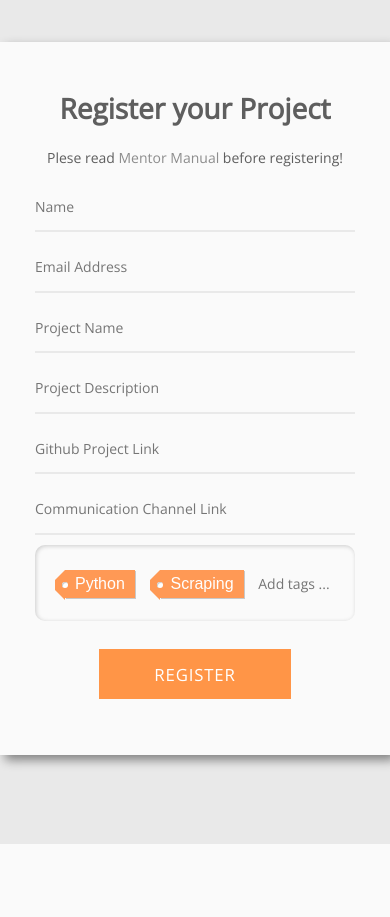
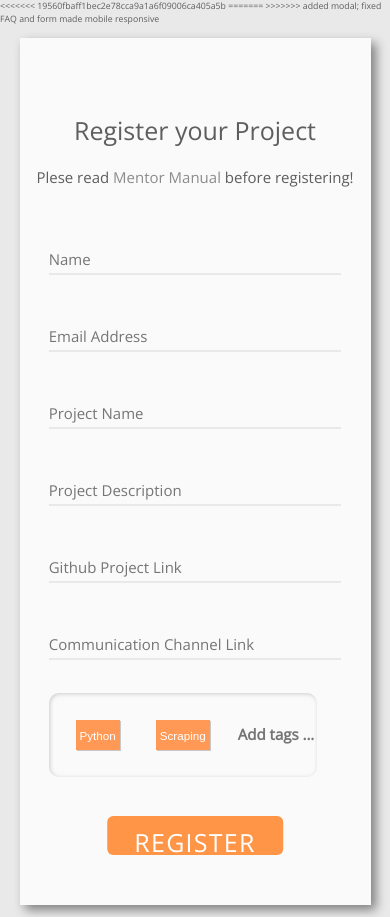
Before and after one commit to kossiitkgp/kwoc-2017, a Flask app: page /mentor_form in a window 390 px wide. Before the commit the page ends 844 px from the top, so only its background shows below. Run offline with Flask 2, Linux system fonts and the light colour scheme; some libraries are stand-ins or nearby versions.

Commit message:
added modal; fixed FAQ and form made mobile responsive

```diff
--- a/templates/mentor_form.html
+++ b/templates/mentor_form.html
@@ -1,8 +1,14 @@
 <!doctype html>
 <html lang="en">
     <head>
+      <link rel="stylesheet" href="https://maxcdn.bootstrapcdn.com/bootstrap/3.3.7/css/bootstrap.min.css">
+       <meta name="viewport" content="width=device-width, initial-scale=1.0">
       <script src="https://ajax.googleapis.com/ajax/libs/jquery/3.2.1/jquery.min.js"></script>
+<<<<<<< 19560fbaff1bec2e78cca9a1a6f09006ca405a5b
       <title>Register yourself as mentor and propose a project</title>
+=======
+      <script src="https://maxcdn.bootstrapcdn.com/bootstrap/3.3.7/js/bootstrap.min.js"></script>
+>>>>>>> added modal; fixed FAQ and form made mobile responsive
       <style>
       @import url(https://fonts.googleapis.com/css?family=Open+Sans:400);
 
@@ -25,24 +31,25 @@ body {
 /* Form Layout */
 .form-wrapper {
   background: #fafafa;
-  margin: 3em auto;
-  padding: 2em 1em;
-  padding-bottom:4em;
-  max-width: 600px;
+  margin: 3vw auto;
+  padding: 5vh 1vw;
+  padding-bottom:6vh;
+  max-width: 50vw;
   box-shadow: 5px 5px 10px grey;
+  min-height:100vh;
 }
 
 h1 {
   text-align: center;
-  padding: 1em 0;
+  padding: 2vh 0;
 }
 
 form {
-  padding: 0 1.5em;
+  padding: 0 3vh;
 }
 
 .form-item {
-  margin-bottom: 0.75em;
+  margin-bottom: 2vh;
   width: 100%;
 }
 
@@ -52,7 +59,7 @@ form {
   border-bottom: 2px solid #e9e9e9;
   color: #666;
   font-family: 'Open Sans', sans-serif;
-  font-size: 1em;
+  font-size: 1.2vw;
   height: 50px;
   transition: border-color 0.3s;
   width: 100%;
@@ -64,7 +71,7 @@ form {
 }
 
 .button-panel {
-  margin: 2em 0 0;
+   margin: 2vw 0 0;
   width: 100%;
 }
 
@@ -76,9 +83,9 @@ form {
   position: relative;
   left:50%;
   transform: translateX(-50%);
-  height: 50px;
+  height: 4vw;
   font-family: 'Open Sans', sans-serif;
-  font-size: 1.2em;
+  font-size: 2vw;
   letter-spacing: 0.05em;
   text-align: center;
   text-transform: uppercase;
@@ -91,8 +98,8 @@ form {
 }
 
 .form-footer {
-  font-size: 1em;
-  padding-bottom: 1em;
+  font-size: 1.5vw;
+  padding-bottom: 1vw;
   text-align: center;
 }
 
@@ -112,7 +119,7 @@ form {
   border-radius: 10px;
   box-shadow: 1px 1px 4px #CCC inset;
   padding: 10px;
-  width: 100%;
+  width: 45vw;
   background: #fafafa;
   margin: auto;
 }
@@ -133,9 +140,9 @@ form {
   display: inline-block;
   background: #F95;
   color: #FFF;
-  padding: 5px 10px;
-  margin:2px 2px 2px 20px;
-  font: normal 16px sans-serif;
+  padding: 1vh 1vw;
+  margin:2vh 2vh 2vh 2vh;
+  font: normal 1vw sans-serif;
   position: relative;
   cursor: default;
   box-shadow:1px 1px 0 rgba(0,0,0,.2);
@@ -150,13 +157,13 @@ form {
   position: absolute;
   width: 0;
   background: inherit;
-  height: 10px;
-  border: 10px solid #fafafa;
+  height: 15px;
+  border: 15px solid #fafafa;
   border-right-color: transparent;
   -webkit-border-radius: 10px 0 0 10px;
   -moz-border-radius:10px 0 0 10px;
   border-radius:10px 0 0 10px;
-  left: -20px;
+  left: -25px;
   top: 0;
 }
 
@@ -190,6 +197,54 @@ form {
 .close:hover {
   color: rgba(0,0,0,.5);
 }
+@media only screen and (max-width: 500px) {
+      .form-wrapper {
+    max-width: 90vw;
+    min-height:95vh;
+  }
+  h1 {
+    text-align: center;
+    padding: 2vh 0;
+    font-size: 25px;
+  }
+  .form-footer {
+    font-size: 15px;
+    padding-bottom: 1vw;
+    text-align: center;
+  }
+  .form-item {
+    margin-top: 4vh;
+    margin-bottom: 4vh;
+    width: 100%;
+  }
+  .form-item input {
+    font-size: 15px;
+    height: 30px;
+  }
+  #tags{
+    width:100%;
+  }
+  #tag-typer{
+    width: 100px;
+    font-size: 15px;
+  }
+  .tag{
+    padding: 1vh 1vw;
+    margin:2vh 2vh 2vh 2vh;
+    font: normal 3vw sans-serif;
+  }
+  .button-panel .button {
+    height: 10vw;
+    font-size: 25px;
+    width: 60%;
+  }
+  .tag:before{
+    display: none;
+  }
+  .tag:after{
+    display: none;
+  }
+  }
       </style>
     </head>
     <body>
@@ -236,10 +291,30 @@ form {
   </label>
     </div>
     <div class="button-panel">
-      <input class="button" type="submit" value="Register" title="Register"></input>
+      <input class="button btn btn-info btn-lg" data-toggle="modal" data-target="#myModal" type="submit" value="Register" title="Register"></input>
     </div>
   </form>
 </div>
+
+<div class="modal fade" id="myModal" role="dialog">
+    <div class="modal-dialog">
+
+      <!-- Modal content-->
+      <div class="modal-content">
+        <div class="modal-header">
+          <button type="button" class="close" data-dismiss="modal">&times;</button>
+          <h4 class="modal-title">Registration Success</h4>
+        </div>
+        <div class="modal-body">
+          <p style="font-size:15px;">You have been successfully registered as a mentor.</p>
+        </div>
+        <div class="modal-footer">
+          <button type="button" class="btn btn-default" data-dismiss="modal">Go to home page</button>
+        </div>
+      </div>
+
+    </div>
+  </div>
     </body>
 <script>
 $(document).ready( function() {
```
